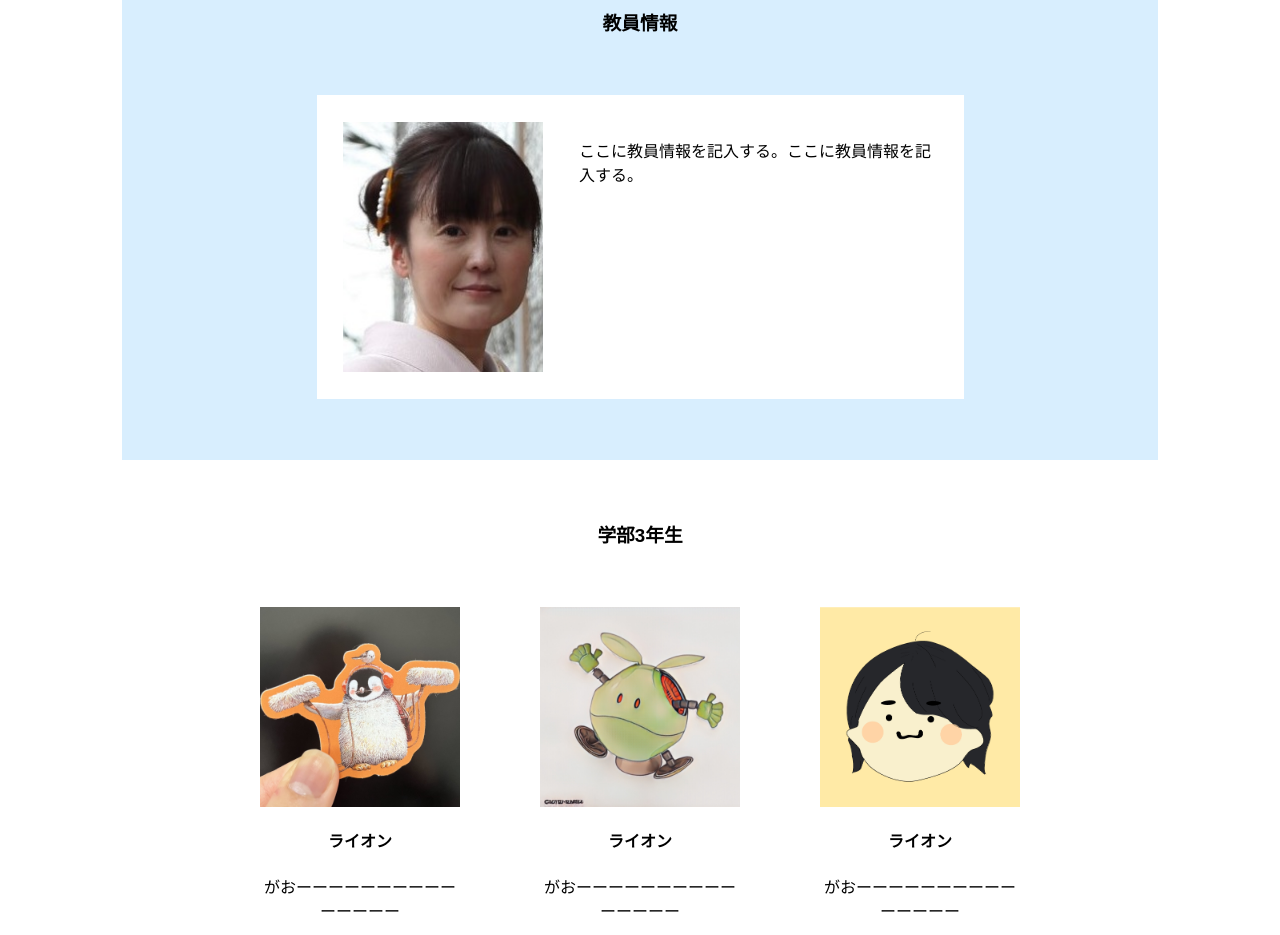
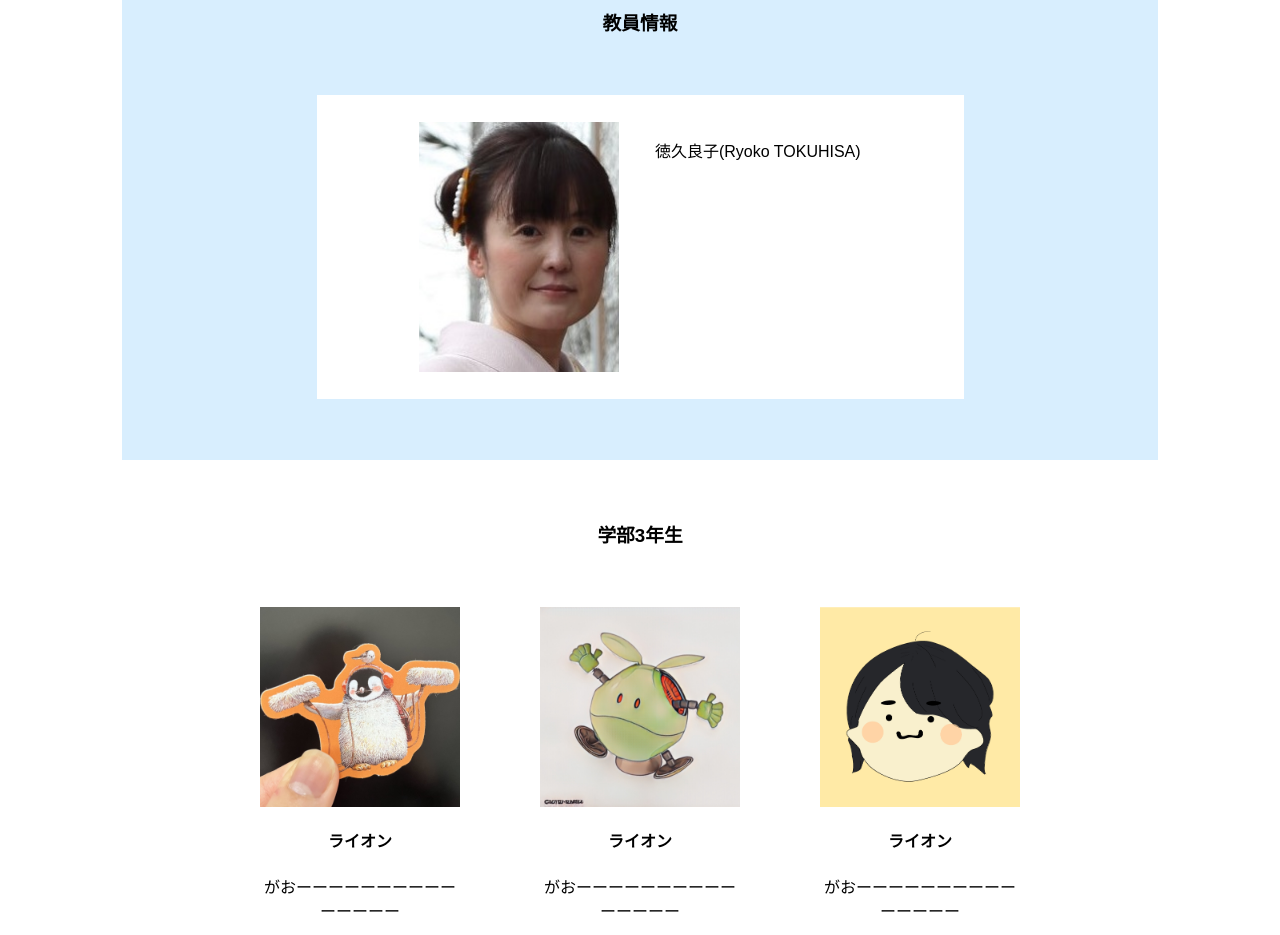
Before and after one commit to Kipeo22/AIT-NLPLab, a Next.js app: page / in a window 1280 px wide. Shown: the part 2160-3095 px from the top of the page. Built offline with nearby package versions, Linux system fonts and the light colour scheme.

Commit message:
教員名追加

```diff
--- a/src/component/member/Member.jsx
+++ b/src/component/member/Member.jsx
@@ -4,9 +4,9 @@ export default function Member() {
   const teachers = [
     {
       title: '教授',
-      name: '教員名',
+      name: '教員名：徳久良子',
       image: '/member_img/professor.jpg',
-      description: 'ここに教員情報を記入する。ここに教員情報を記入する。',
+      description: '徳久良子(Ryoko TOKUHISA)',
     },
   ];
 
```
